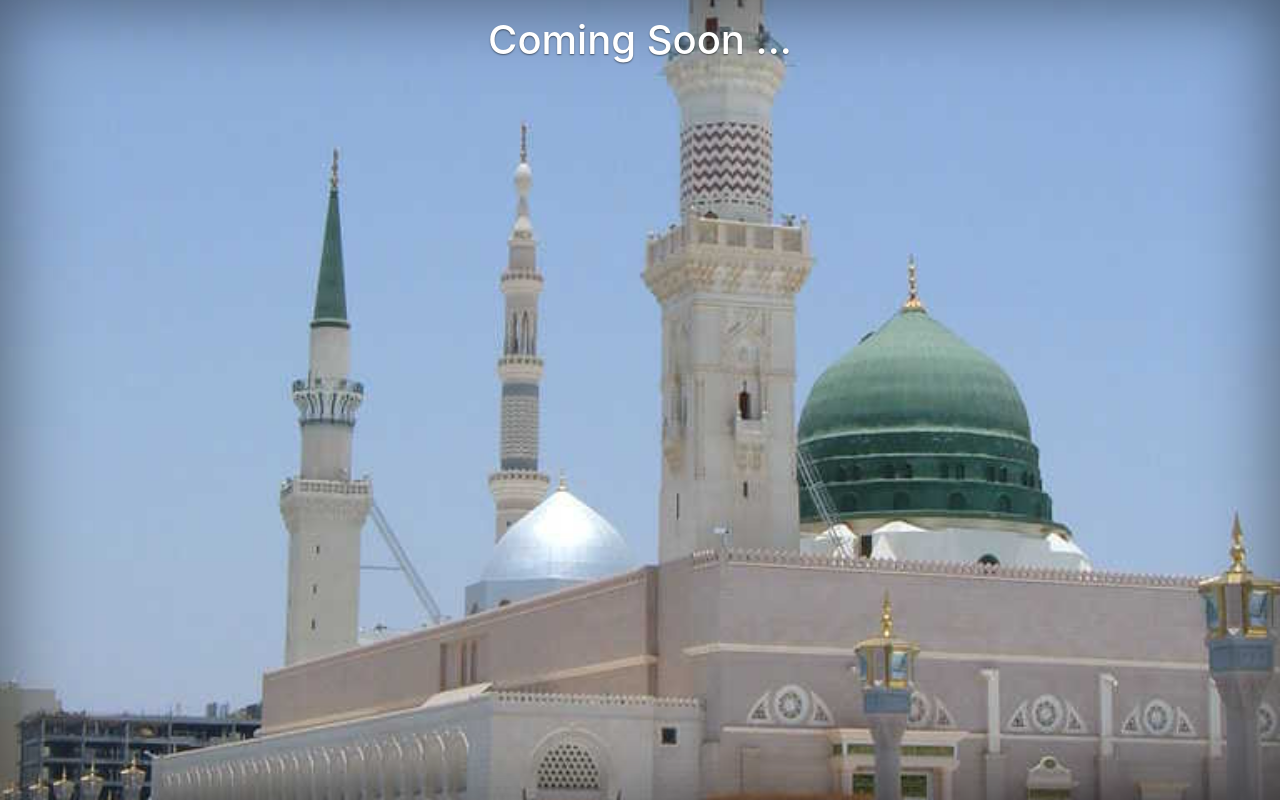
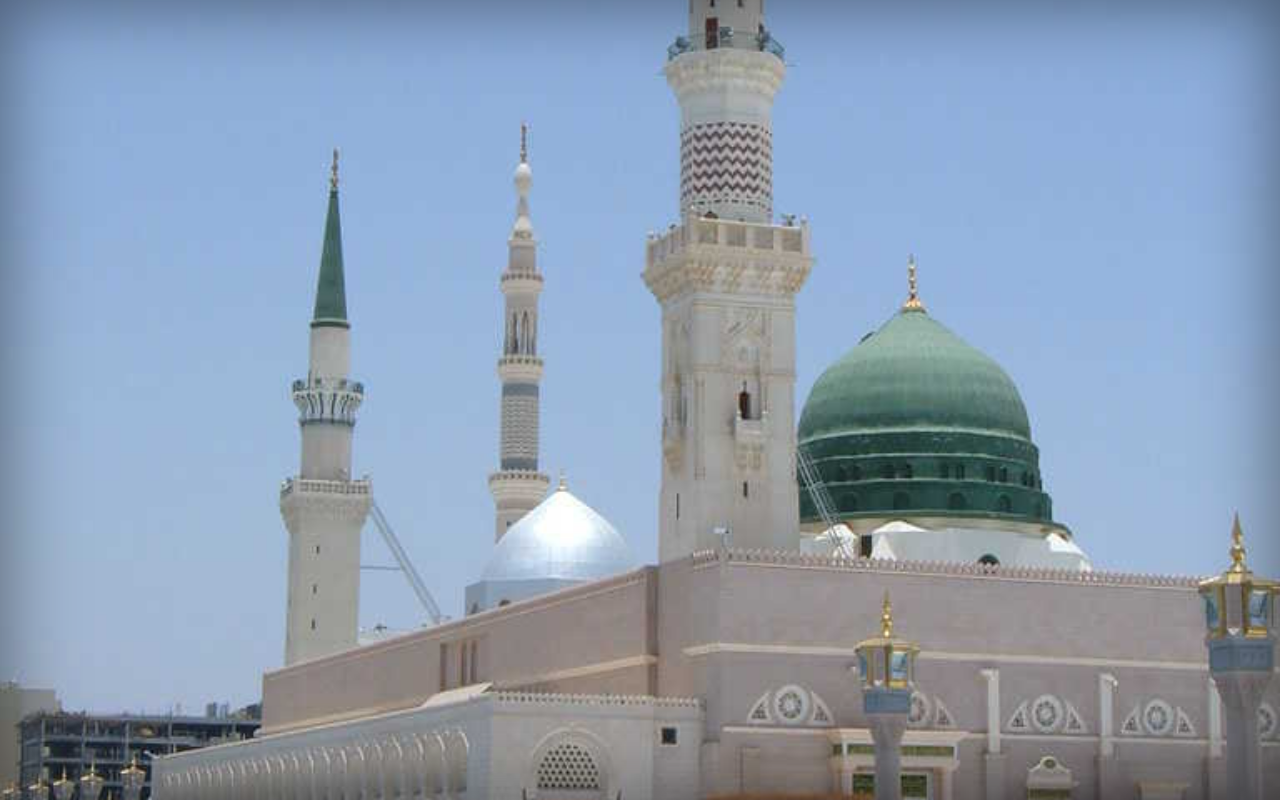
Before and after one commit to swsgames/MaherWeb, a plain HTML site: page docs/index.html in a window 1280 px wide. Drawn offline with nearby package versions, Linux system fonts and the light colour scheme.

Commit message:
Update index.html

```diff
--- a/docs/index.html
+++ b/docs/index.html
@@ -16,7 +16,9 @@
 <body class="text-center">
 	<div class="cover-container d-flex h-100 p-3 mx-auto flex-column" id="OCover">
 		<main role="main" class="inner cover">
-		<h1 class="cover-heading">Coming Soon ...</h1>
+
+
+
 		</main>
 	</div>
 
```
